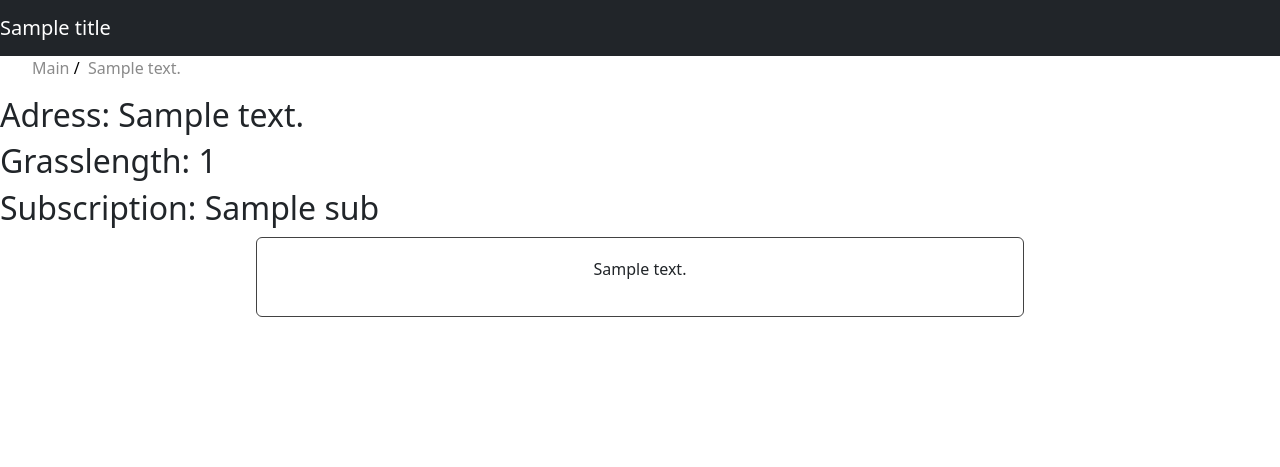
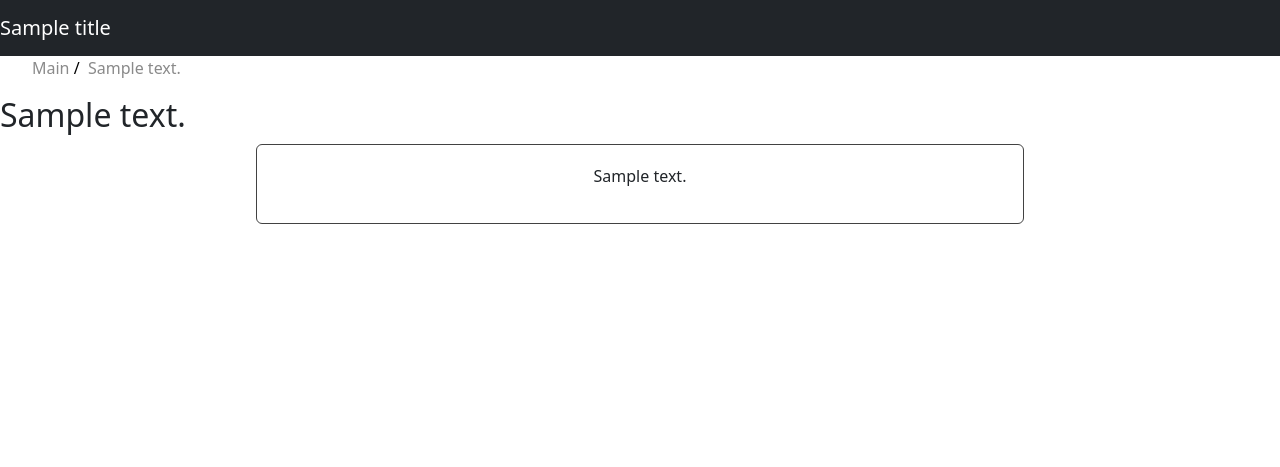
Before and after one commit to RasSved/Group-7, a Flask app: template code/customer/templates/CusArea.html in a window 1280 px wide. Shown: the top 467 px of the page. Run offline with Flask 3, Linux system fonts and the light colour scheme; the template is opened without the code that fills it: most values are stand-ins (such as "Sample title", 1, 10 or a date in 2020).

Commit message:
idk small or something

```diff
--- a/code/customer/templates/CusArea.html
+++ b/code/customer/templates/CusArea.html
@@ -9,9 +9,7 @@
     <li> <a href="/customer">Main</a></li>
     <li> <a href="/customer/area">{{area['Address']}}</a></li>
 </ul>
-<h2>Adress: {{area['Address']}}</h2>
-<h2>Grasslength: {{area['grassLength']}}</h2>
-<h2>Subscription: {{area['Sub']}}</h2>
+<h2>{{area['Address']}}</h2>
 
 <div class = areaNotifSpace>
 {% for notif in notifs%}
```
